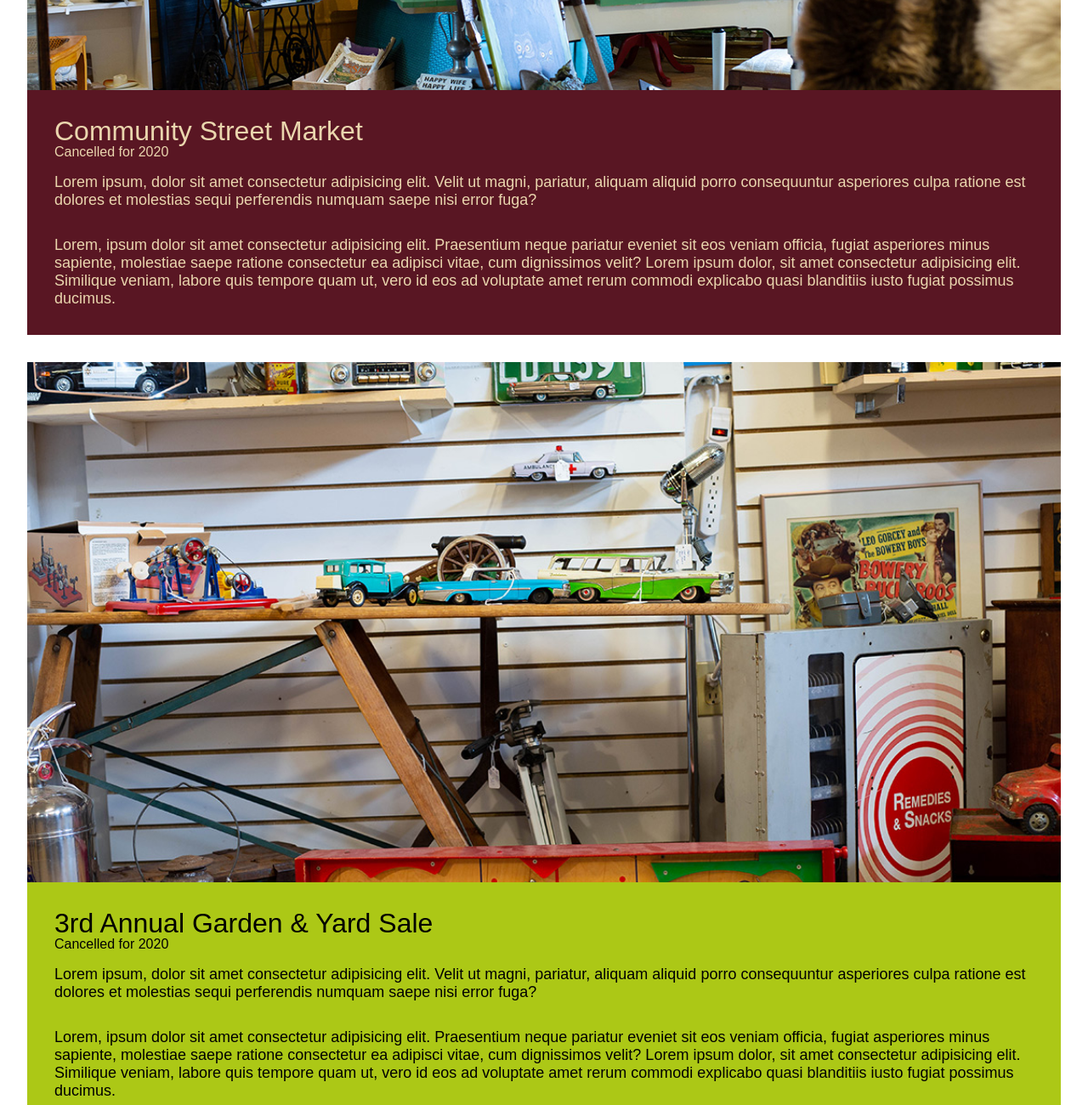
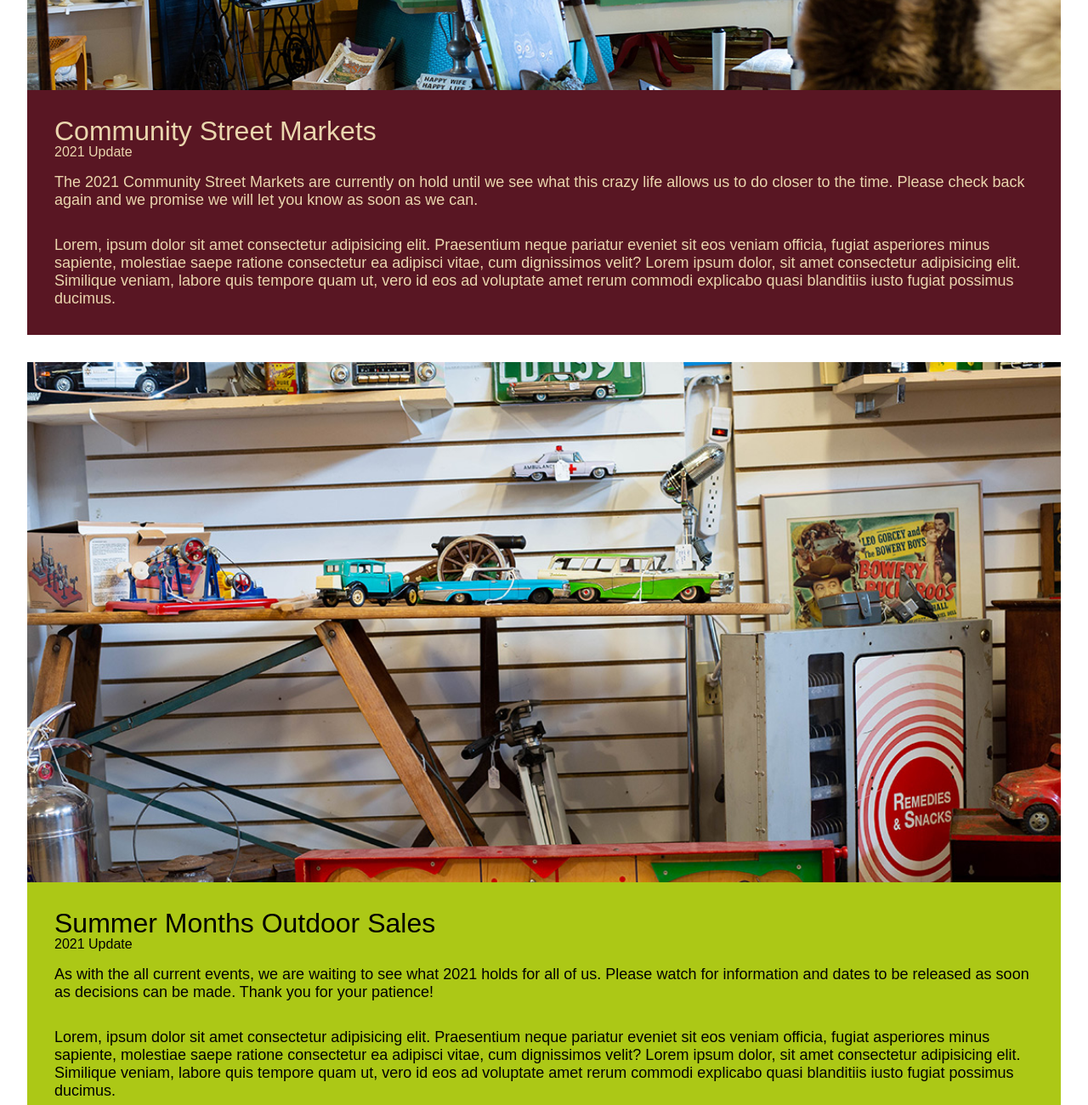
Before and after one commit to KyleDurnford/omt, a website: page events.html in a window 1280 px wide. Shown: the part 1380-2680 px from the top of the page at 85% size. Drawn offline with Linux system fonts and the light colour scheme; a web font is replaced by a local one.

Commit message:
Update events.html
Added text content

```diff
--- a/events.html
+++ b/events.html
@@ -36,10 +36,10 @@
             <div class="event event-red">
                 <div class="content">
                     <div class="intro">
-                        <h3>Community Street Market</h3>
-                        <h4>Cancelled for 2020</h4>
+                        <h3>Community Street Markets</h3>
+                        <h4>2021 Update</h4>
 
-                        <p>Lorem ipsum, dolor sit amet consectetur adipisicing elit. Velit ut magni, pariatur, aliquam aliquid porro consequuntur asperiores culpa ratione est dolores et molestias sequi perferendis numquam saepe nisi error fuga?</p>
+                        <p>The 2021 Community Street Markets are currently on hold until we see what this crazy life allows us to do closer to the time. Please check back again and we promise we will let you know as soon as we can. </p>
                     </div>
                     <div class="info">
                         <p>Lorem, ipsum dolor sit amet consectetur adipisicing elit. Praesentium neque pariatur eveniet sit eos veniam officia, fugiat asperiores minus sapiente, molestiae saepe ratione consectetur ea adipisci vitae, cum dignissimos velit? Lorem ipsum dolor, sit amet consectetur adipisicing elit. Similique veniam, labore quis tempore quam ut, vero id eos ad voluptate amet rerum commodi explicabo quasi blanditiis iusto fugiat possimus ducimus.</p>
@@ -50,10 +50,10 @@
             <div class="event event-green">
                 <div class="content">
                     <div class="intro">
-                        <h3>3rd Annual Garden & Yard Sale</h3>
-                        <h4>Cancelled for 2020</h4>
+                        <h3>Summer Months Outdoor Sales</h3>
+                        <h4>2021 Update</h4>
 
-                        <p>Lorem ipsum, dolor sit amet consectetur adipisicing elit. Velit ut magni, pariatur, aliquam aliquid porro consequuntur asperiores culpa ratione est dolores et molestias sequi perferendis numquam saepe nisi error fuga?</p>
+                        <p>As with the all current events, we are waiting to see what 2021 holds for all of us. Please watch for information and dates to be released as soon as decisions can be made. Thank you for your patience!</p>
                     </div>
                     <div class="info">
                         <p>Lorem, ipsum dolor sit amet consectetur adipisicing elit. Praesentium neque pariatur eveniet sit eos veniam officia, fugiat asperiores minus sapiente, molestiae saepe ratione consectetur ea adipisci vitae, cum dignissimos velit? Lorem ipsum dolor, sit amet consectetur adipisicing elit. Similique veniam, labore quis tempore quam ut, vero id eos ad voluptate amet rerum commodi explicabo quasi blanditiis iusto fugiat possimus ducimus.</p>
```
